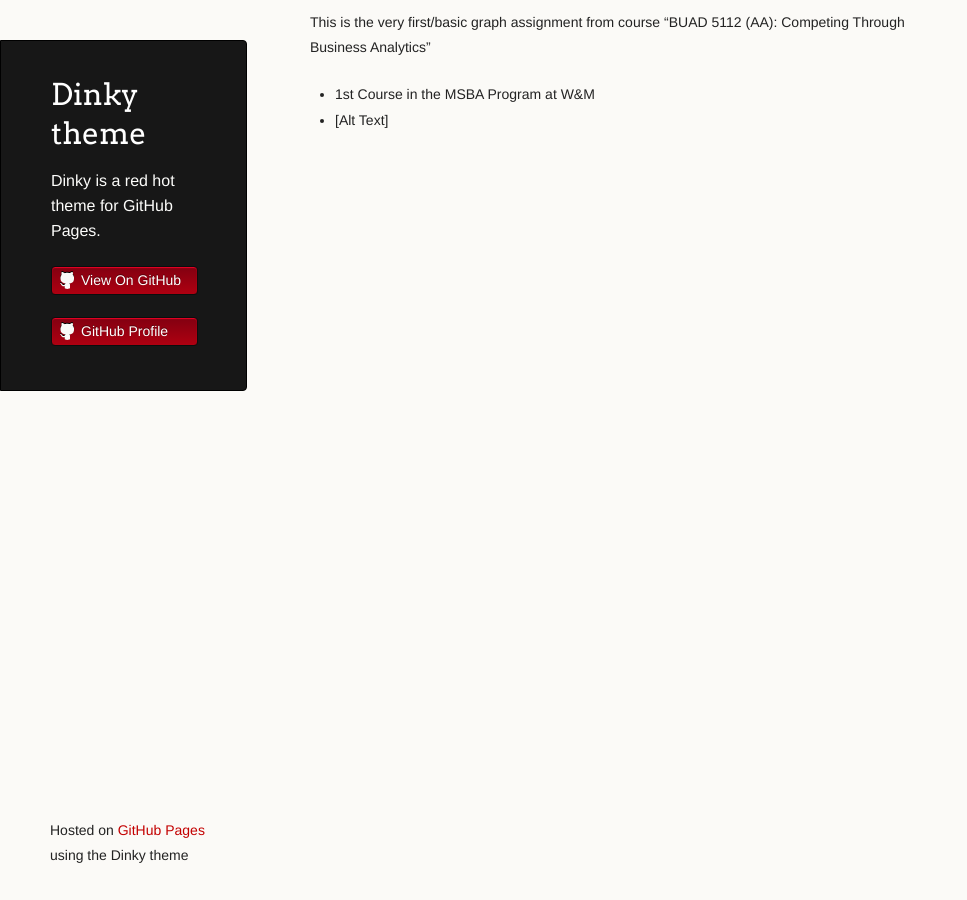
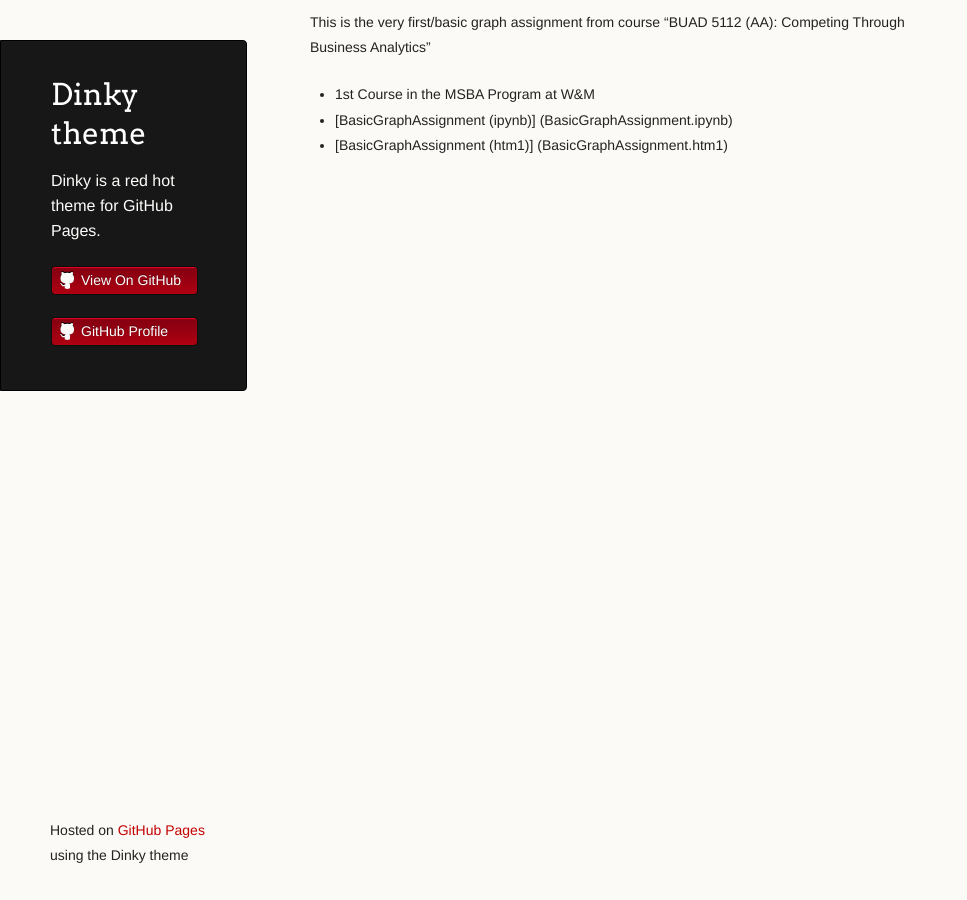
Before and after one commit to mashehadeh/mashehadeh.github.io, a Jekyll site: the page built from BasicGraph/index.md, in a window 1280 px wide. Shown: the whole page, without its empty margins (0-967 px from the left). Built offline with Jekyll 4.4.1, drawn with Linux system fonts in a browser that asks for light colours; our own code applies the rules of GitHub Pages for plain Markdown files.

Commit message:
Update index.md

```diff
--- a/BasicGraph/index.md
+++ b/BasicGraph/index.md
@@ -5,4 +5,5 @@
 
 This is the very first/basic graph assignment from course "BUAD 5112 (AA): Competing Through Business Analytics"
 - 1st Course in the MSBA Program at W&M
-- [Alt Text]
+- [BasicGraphAssignment (ipynb)] (BasicGraphAssignment.ipynb)
+- [BasicGraphAssignment (htm1)] (BasicGraphAssignment.htm1)
```
